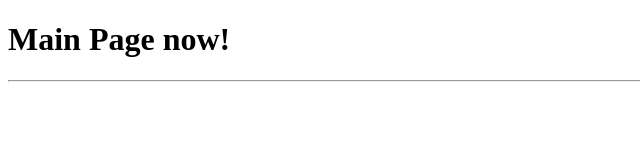
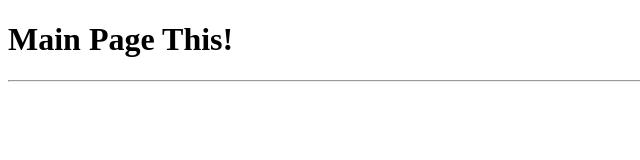
Before and after one commit to ToBinio/Main_Page, a website: page client/public/index.html in a window 1280 px wide. Shown: the full height of the page, 0-640 px from the left. Drawn offline with Linux system fonts and the light colour scheme.

Commit message:
Test Push

```diff
--- a/client/public/index.html
+++ b/client/public/index.html
@@ -5,7 +5,7 @@
     <title>MainPage</title>
 </head>
 <body>
-<h1>Main Page now!</h1>
+<h1>Main Page This!</h1>
 <hr>
 <script src="../src/index.js"></script>
 </body>
```
